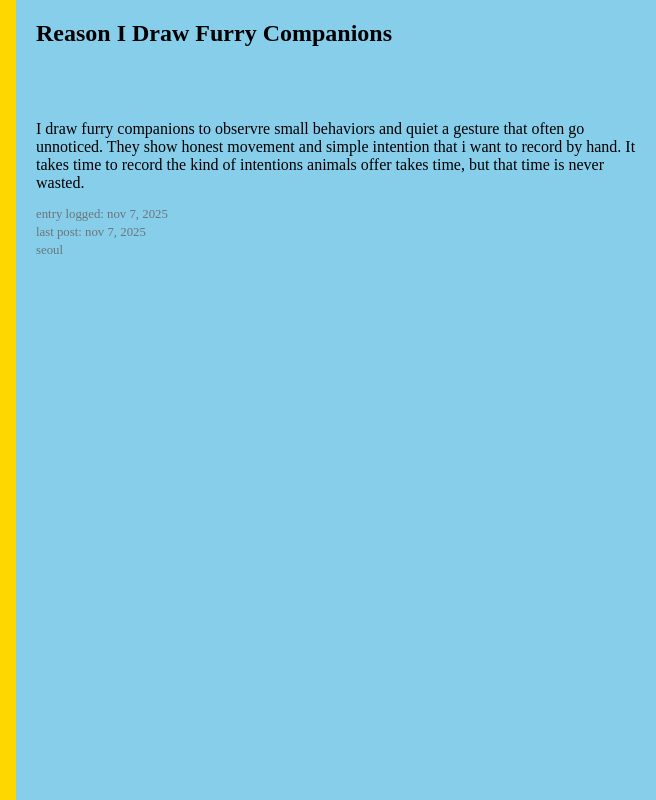
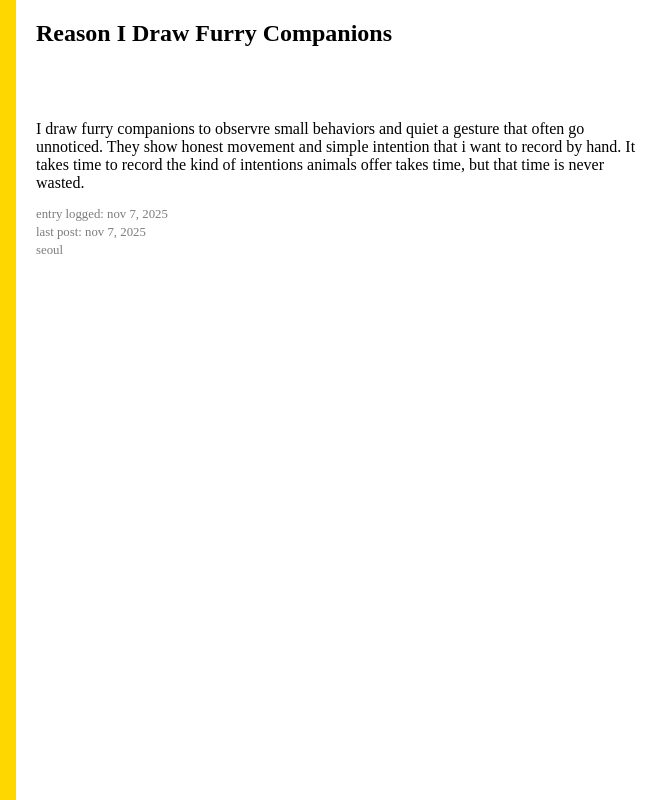
Before and after one commit to tnwlc/furry, a plain HTML site: page index.html in a window 1280 px wide. Shown: the full height of the page, 624-1280 px from the left. Drawn offline with Linux system fonts and the light colour scheme.

Commit message:
Add files via upload

```diff
--- a/style.css
+++ b/style.css
@@ -22,7 +22,7 @@
         }
 
         .right {
-            background-color: skyblue;
+            background-color: white;
             left: 50%;
         }
 
```
